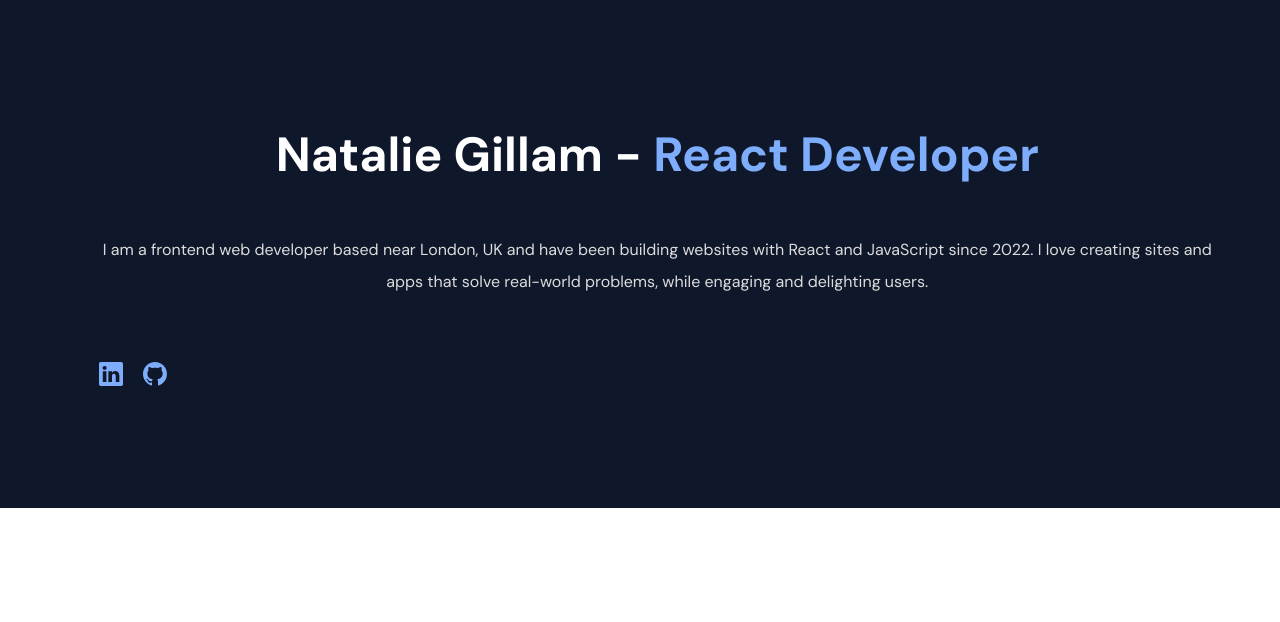
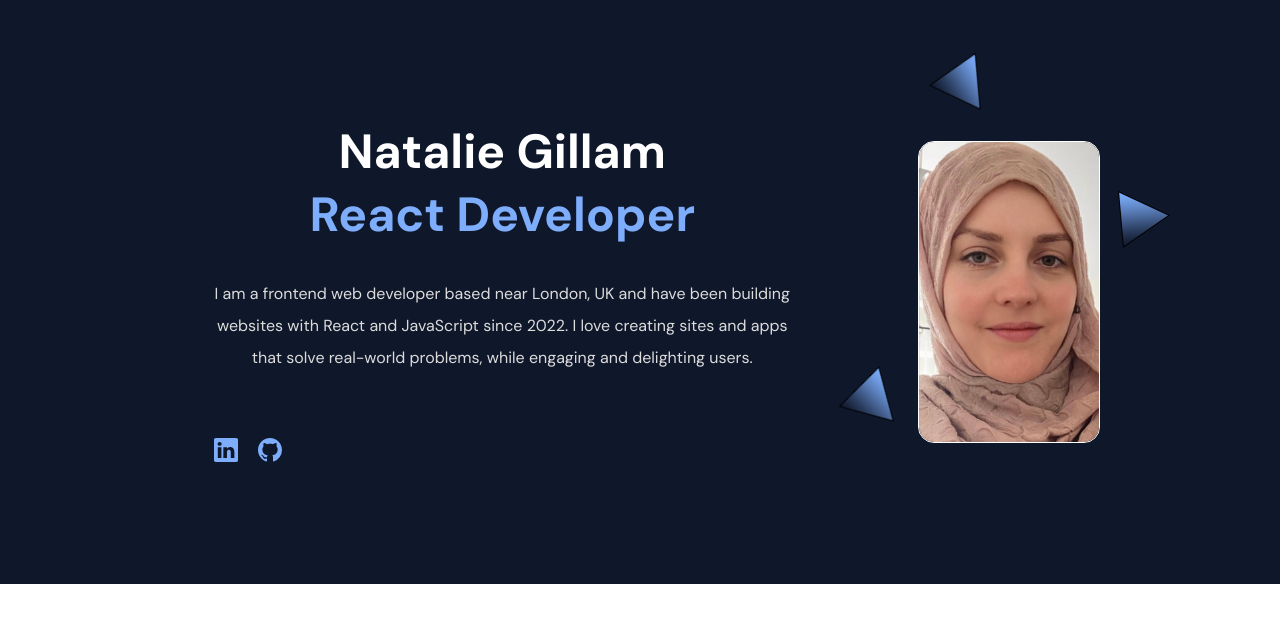
Before and after one commit to Nadia982/portfolio-2024-01, a React (Create React App) app: page / in a window 1280 px wide. Shown: the top 622 px of the page. Built offline with nearby package versions, Linux system fonts and the light colour scheme.

Commit message:
added photo and particle shapes to right-hand side of Showcase.js (hero section)

```diff
--- a/src/components/Showcase.js
+++ b/src/components/Showcase.js
@@ -1,3 +1,4 @@
+//import global styles
 import {
   PaddingContainer,
   FlexContainer,
@@ -7,16 +8,31 @@ import {
   IconContainer,
 } from "../styles/Global.styled";
 
+//import Showcase styles
+import {
+  ShowcaseImageCard,
+  ShowcaseParticleContainer,
+  Particle
+} from "../styles/Showcase.styled";
+
+//import React icons
 import { BsLinkedin, BsGithub } from "react-icons/bs";
+
+//import assets
+import ShowcaseImg from '../assets/showcase-img.jpg';
+import BackgroundImg from '../assets/particle.png';
 
 const Showcase = () => {
   return (
-    <PaddingContainer id="Home" left="3%" right="10%" top="15%" bottom="10%">
-      <FlexContainer align="center" fullWidthChild>
+    <PaddingContainer id="Home" left="3%" right="10%" top="15%" bottom="10%" >
+      <FlexContainer align="center" fullWidthChild gap="10vw" justify="center">
         {/* --left-content-- */}
         <div>
-          <Heading as="h1" size="h1" top="0.5rem" bottom="1rem">
-            Natalie Gillam -<BlueText> React Developer</BlueText>
+          <Heading as="h1" size="h2" top="0.3rem">
+            Natalie Gillam
+          </Heading>
+          <Heading as="h1" size="h2" top="0">
+          <BlueText> React Developer</BlueText>
           </Heading>
           <ParaText as="p" top="2rem" bottom="4rem">
             I am a frontend web developer based near London, UK and have been
@@ -35,7 +51,17 @@ const Showcase = () => {
             </IconContainer>
           </FlexContainer>
         </div>
-
+        {/* --right-content-- */}
+        <FlexContainer>
+          <ShowcaseParticleContainer>
+            <ShowcaseImageCard>
+              <img src={ShowcaseImg} style={{objectFit: "cover"}} background="#fff" height="300px" width="180px" alt="Natalie Gillam, a female wearing a beige coloured headscarf"/>
+            </ShowcaseImageCard>
+            <Particle src={BackgroundImg} alt="triangular particle" top="-80px" left="20px" rotate="60deg"/>
+            <Particle src={BackgroundImg} alt="triangular particle" top="50px" right="-70px" rotate="0deg"/>
+            <Particle src={BackgroundImg} alt="triangular particle" bottom="10px" left="-70px" rotate="50deg"/>
+          </ShowcaseParticleContainer>
+        </FlexContainer>
       </FlexContainer>
     </PaddingContainer>
   );
--- a/src/styles/Global.styled.js
+++ b/src/styles/Global.styled.js
@@ -23,6 +23,7 @@ export const FlexContainer = styled.div`
   flex-direction: ${({ direction }) => direction};
 
   & > div {
+    max-width: 576px;
     flex: ${({ FullWidthChild }) => FullWidthChild && 1};
   }
 `;
@@ -33,7 +34,7 @@ export const Heading = styled(PaddingContainer)`
   font-size: ${({ size }) => {
     switch (size) {
       case "h1":
-        return "3rem";
+        return "4.5rem";
 
       case "h2":
         return "3rem";
--- /dev/null
+++ b/src/styles/Showcase.styled.js
@@ -0,0 +1,29 @@
+import styled from 'styled-components';
+
+export const ShowcaseParticleContainer = styled.div`
+    position: relative;
+`
+
+export const ShowcaseImageCard = styled.div`
+    border: 1px solid white;
+    width: max-content;
+    display: block;
+    line-height: 0;
+    border-radius: 1rem;
+    position: relative;
+    overflow: hidden;
+    /* margin-right: 2vw; */
+`
+
+export const ShowcaseImg = styled.div`
+    object-fit: cover;
+`
+
+export const Particle = styled.img`
+    position: absolute;
+    top: ${({top}) => top};
+    left: ${({left}) => left};
+    right: ${({right}) => right};
+    bottom: ${({bottom}) => bottom};
+    transform: rotate(${({rotate}) => rotate});
+`
```
Also changed, not shown: src/assets/showcase-img.jpg (added), src/assets/showcase-img1.jpg (added).
